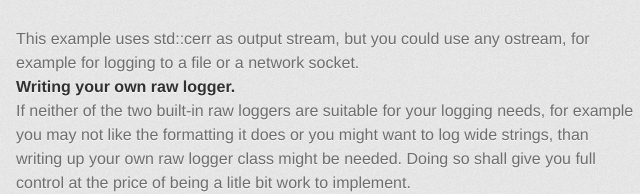
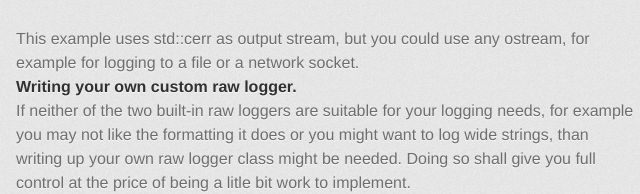
Before and after one commit to pibara/libKISSlog, a plain HTML site: page index.html in a window 1280 px wide. Shown: the part 2291-2485 px from the top of the page, 314-954 px from the left. Drawn offline with Linux system fonts and the light colour scheme; a web font is replaced by a local one.

Commit message:
Update index.html
minor change

```diff
--- a/index.html
+++ b/index.html
@@ -96,7 +96,7 @@ In your program you can than instantiate your raw logger:
 
 This example uses std::cerr as output stream, but you could use any ostream, for example for logging to a file or a network socket.
 
-<h4>Writing your own raw logger.</h4>
+<h4>Writing your own custom raw logger.</h4>
 <p>If neither of the two built-in raw loggers are suitable for your logging needs, for example you may not like the formatting it does or you might want to log wide strings,
 than writing up your own raw logger class might be needed. Doing so shall give you full control at the price of being a litle bit work to implement.</p>
 
```
